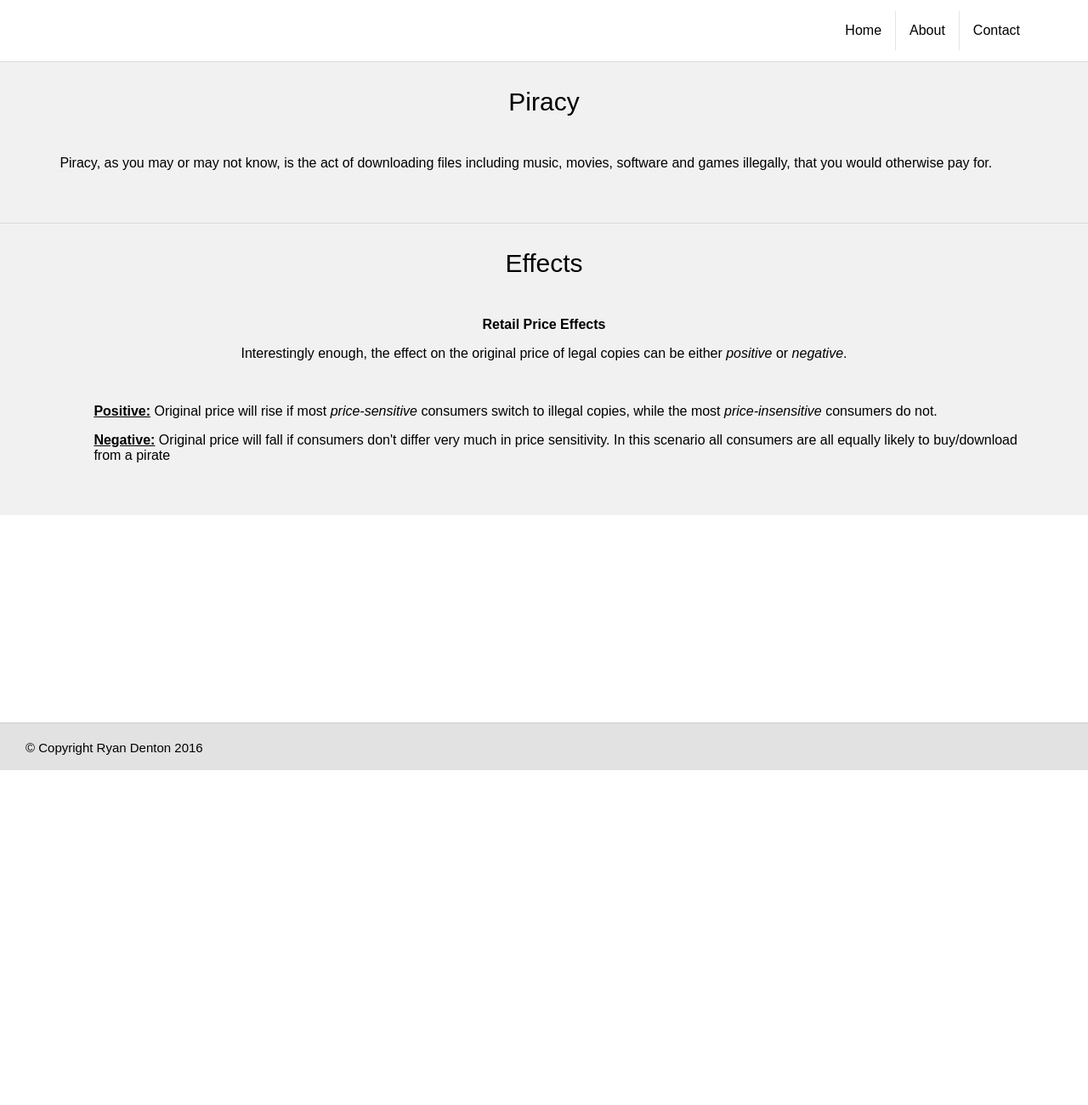
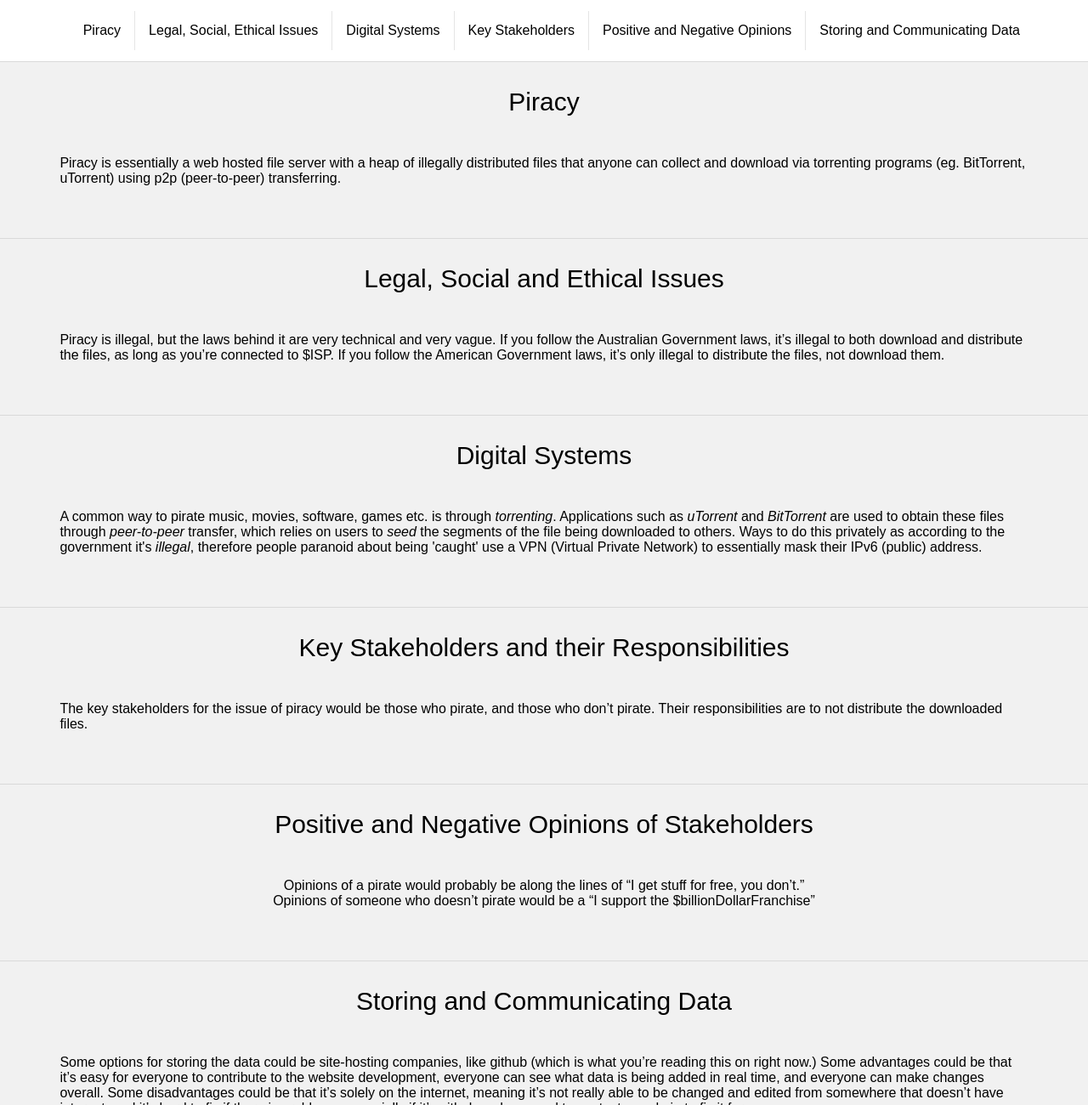
Before and after one commit to Mikoc/webdev-collab, a plain HTML site: page index.html in a window 1280 px wide. Shown: the top 1300 px of the page at 85% size. Before the commit the page ends 906 px from the top, so only its background shows below. Drawn offline with nearby package versions, Linux system fonts and the light colour scheme.

Commit message:
Edited index.html, journal.txt, bib.txt
+ Added more info to journal.txt
+ Compiled body content ids into 1 class - style.css
+ Added navigation to each segment e.g effects, stake holders etc.

```diff
--- a/css/style.css
+++ b/css/style.css
@@ -8,7 +8,7 @@ html, body {
 .wrap {
 	min-height: 100%;
   height: 100%;
-	margin-bottom: 50px;
+	margin-bottom: 500px;
 }
 
 .wrap:after {
@@ -50,63 +50,36 @@ html, body {
 	height: 100%;
 }
 
-#header-push {
+.push {
 	padding-bottom: 20px;
 }
 
-#content-header-container {
+.content-container {
 	width: 100%;
 	float: right;
 	border-top: 1px solid rgba(0, 0, 0, 0.1);
 	background-color: #f1f1f1;
 }
 
-#content-header {
+.content {
 	font-size: 30px;
 	text-align: center;
 }
 
-#content-info1-container {
+.content-info-container {
 	padding-bottom: 45px;
 	width: 100%;
 	float: right;
 	background-color: #f1f1f1;
 }
 
-#info1 {
-	padding-left: 5.5%;
-	padding-right: 5.5%;
-}
-
-#effects-push {
-	padding-bottom: 20px;
-}
-
-#content-effects-container {
-	width: 100%;
-	float: right;
-	border-top: 1px solid rgba(0, 0, 0, 0.1);
-	background-color: #f1f1f1;
-}
-
-#content-effects {
-	font-size: 30px;
-	text-align: center;
-}
-
-#content-info11-container {
-	padding-bottom: 45px;
-	width: 100%;
-	float: right;
-	background-color: #f1f1f1;
-}
-
-#info11 {
+.info {
 	padding-left: 5.5%;
 	padding-right: 5.5%;
 }
 
 #about-push {
+	visibility: hidden;
 	padding-bottom: 20px;
 }
 
@@ -134,6 +107,7 @@ html, body {
 }
 
 #contact-push {
+	visibility: hiden;
 	padding-bottom: 20px;
 }
 
@@ -168,6 +142,8 @@ html, body {
 .footer {
 	padding-top: 5px;
 	padding-left: 30px;
+	clear: both;
+	overflow: none;
 	background-color: #e2e2e2;
 	border-top: 1px solid rgba(0, 0, 0, 0.1);
 }
--- a/index.html
+++ b/index.html
@@ -12,58 +12,123 @@
 	</head>
 
 	<body>
+		<audio autoplay loop>
+			<source src="music/sumbodi.wav" type="audio/wav">
+			<source src="music/sumbodi.ogg" type="audio/ogg">
+			<!--<source src="music/sumbodi.mp3" type="audio/mpeg">-->
+			sumbodi i u 2 now
+		</audio>
 		<div class="wrap">
 			<div id="header1">
 				<div id="nav-container">
 					<div id="navbar">
 						<ul>
-							<li class="nav-div"><a class="nav-list" href="index.html">Home</a></li>
-							<li class="nav-div"><a class="nav-list" href="#about">About</a></li>
-							<li><a class="nav-list" href="#contact">Contact</a></li>
+							<li class="nav-div"><a class="nav-list" href="index.html">Piracy</a></li>
+							<li class="nav-div"><a class="nav-list" href="#lse">Legal, Social, Ethical Issues</a></li>
+							<li class="nav-div"><a class="nav-list" href="#digital">Digital Systems</a></li>
+							<li class="nav-div"><a class="nav-list" href="#stake">Key Stakeholders</a></li>
+							<li class="nav-div"><a class="nav-list" href="#pn">Positive and Negative Opinions</a></li>
+							<li><a class="nav-list" href="#data">Storing and Communicating Data</a></li>
 						</ul>
 					</div>
 				</div>
 			</div>
 
 			<div id="content">
-				<div id="header-push">
-					<div id="content-header-container">
-						<div id="content-header">
+				<div class="push">
+					<div class="content-container">
+						<div class="content">
 							<p>Piracy</p>
 						</div>
 					</div>
-					<div id="content-info1-container">
-						<div id="info1">
-							<p>Piracy, as you may or may not know, is the act of downloading files including music, movies,
-							software and games illegally, that you would otherwise pay for.</p>
+
+					<div class="content-info-container">
+						<div class="info">
+							<p>Piracy is essentially a web hosted file server with a heap of illegally distributed files that anyone can collect
+								and download via torrenting programs (eg. BitTorrent, uTorrent) using p2p (peer-to-peer) transferring.</p>
 						</div>
 					</div>
 				</div>
 
-				<div id="effects-push">
-					<div id="content-effects-container">
-						<div id="content-effects">
-							<p>Effects</p>
+				<div id="lse" class="push">
+					<div class="content-container">
+						<div class="content">
+							<p>Legal, Social and Ethical Issues</p>
 						</div>
 					</div>
-					<div id="content-info11-container">
-						<div id="info11">
-							<center><p><b>Retail Price Effects</b></p>
-
-							<p>Interestingly enough, the effect on the original price of legal copies can be either <i>positive</i>
-							or <i>negative</i>.</p></center>
-							<br>
-							<ul>
-							<p><b><u>Positive:</u></b> Original price will rise if most <i>price-sensitive</i> consumers switch to illegal
-							copies, while the most <i>price-insensitive</i> consumers do not.</p>
-							<p><b><u>Negative:</u></b> Original price will fall if consumers don't differ very much in
-							price sensitivity. In this scenario all consumers are all equally likely to buy/download from
-							a pirate</p>
-							</ul>
+					<div class="content-info-container">
+						<div class="info">
+							<p>Piracy is illegal, but the laws behind it are very technical and very vague. If you follow the Australian Government
+								laws, it’s illegal to both download and distribute the files, as long as you’re connected to $ISP. If you follow the
+								American Government laws, it’s only illegal to distribute the files, not download them.</p>
 						</div>
 					</div>
 				</div>
 
+				<div id="digital" class="push">
+					<div class="content-container">
+						<div class="content">
+							<p>Digital Systems</p>
+						</div>
+					</div>
+					<div class="content-info-container">
+						<div class="info">
+							<p>A common way to pirate music, movies, software, games etc. is through <i>torrenting</i>. Applications such as
+							<i>uTorrent</i> and <i>BitTorrent</i> are used to obtain these files through <i>peer-to-peer</i> transfer, which relies on users to
+							<i>seed</i> the segments of the file being downloaded to others. Ways to do this privately as according to the government
+							it's <i>illegal</i>, therefore people paranoid about being 'caught' use a VPN (Virtual Private Network) to essentially
+							mask their IPv6 (public) address.</p>
+						</div>
+					</div>
+				</div>
+
+				<div id="stake" class="push">
+					<div class="content-container">
+						<div class="content">
+							<p>Key Stakeholders and their Responsibilities</p>
+						</div>
+					</div>
+					<div class="content-info-container">
+						<div class="info">
+							<p>The key stakeholders for the issue of piracy would be those who pirate, and those who don’t pirate.
+								Their responsibilities are to not distribute the downloaded files.</p>
+						</div>
+					</div>
+				</div>
+
+				<div id="pn" class="push">
+					<div class="content-container">
+						<div class="content">
+							<p>Positive and Negative Opinions of Stakeholders</p>
+						</div>
+					</div>
+					<div class="content-info-container">
+						<div class="info">
+							<center>
+							<p>Opinions of a pirate would probably be along the lines of “I get stuff for free, you don’t.”<br>
+								Opinions of someone who doesn’t pirate would be a “I support the $billionDollarFranchise”</p>
+							</center>
+						</div>
+					</div>
+				</div>
+
+				<div id="data" class="push">
+					<div class="content-container">
+						<div class="content">
+							<p>Storing and Communicating Data</p>
+						</div>
+					</div>
+					<div class="content-info-container">
+						<div class="info">
+							<p>Some options for storing the data could be site-hosting companies, like github (which is what you’re reading this
+								on right now.) Some advantages could be that it’s easy for everyone to contribute to the website development, everyone
+								can see what data is being added in real time, and everyone can make changes overall. Some disadvantages could be that
+								it’s solely on the internet, meaning it’s not really able to be changed and edited from somewhere that doesn’t have
+								internet, and it’s hard to fix if there is problems, especially if it’s github and we need to contact an admin to fix it
+								for us.</p>
+						</div>
+					</div>
+				</div>
 				<!--
 				<div id="about-push">
 					<div id="content-about-container">
@@ -88,11 +153,9 @@
 						<div id="info3">
 							<p>Some information three</p>
 						</div>
-					</div>
+					</div>-->
 				</div>
-			-->
 			</div>
-		</div>
 
 		<div class="footer">
 			<p>&copy; Copyright Ryan Denton 2016</p>
```
Also changed, not shown: bib.txt, journal.txt.
